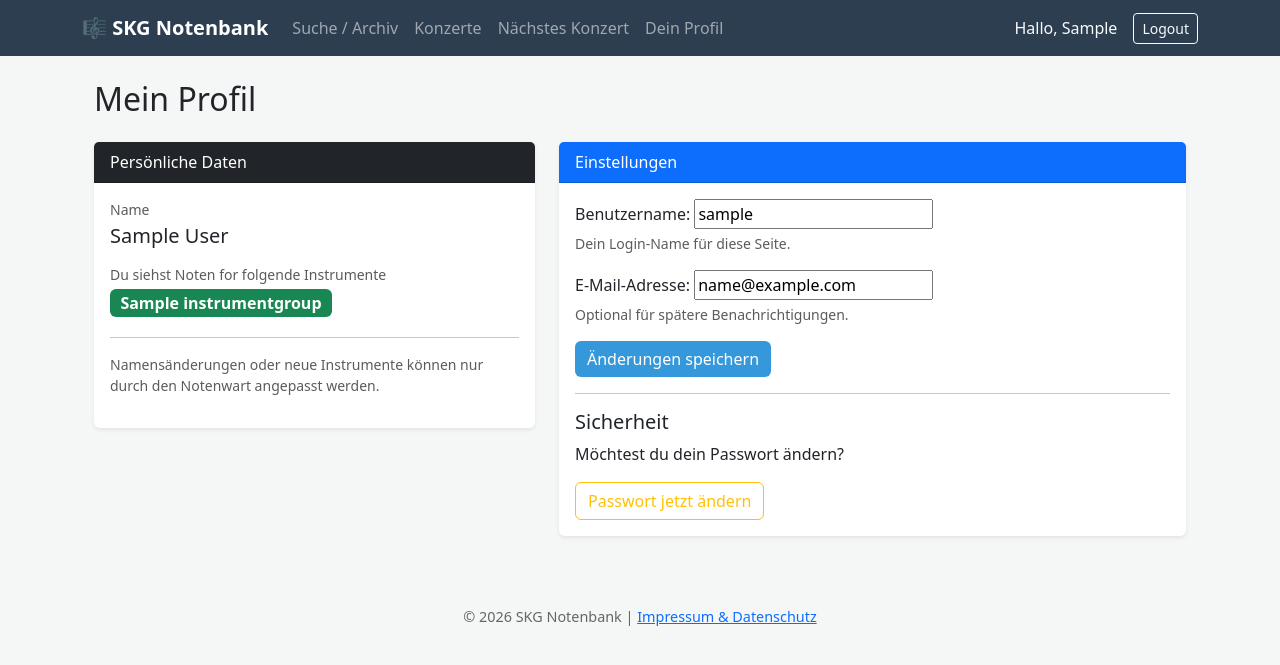
After one commit to tubadour-sw/scorelib, a Django app: page /profile/ in a window 1280 px wide. The commit adds this page. Shown: the top 665 px of the page. Run offline with Django 5.2, Linux system fonts and the light colour scheme; a user stored in the database is signed in; tables that the repository leaves empty hold one stand-in row (values such as "Sample post").

Commit message:
new user profile page

```diff
--- a/scorelib/forms.py
+++ b/scorelib/forms.py
@@ -1,5 +1,6 @@
 from django import forms
 from .models import Composer, Arranger, Concert
+from django.contrib.auth.models import User
 
 class PartSplitEntryForm(forms.Form):
     part_name = forms.CharField(
@@ -24,3 +25,17 @@ class CSVUserImportForm(forms.Form):
         initial=True,
         label="Dry Run (Nur Fehlerprüfung, keine Speicherung)"
     )
+
+class UserProfileUpdateForm(forms.ModelForm):
+    class Meta:
+        model = User
+        fields = ['username', 'email']
+        help_texts = {
+            'username': 'Dein Anmeldename. Er darf nur Buchstaben, Zahlen und @/./+/-/_ enthalten.',
+        }
+
+    def clean_username(self):
+        username = self.cleaned_data.get('username')
+        if User.objects.exclude(pk=self.instance.pk).filter(username=username).exists():
+            raise forms.ValidationError("Dieser Benutzername ist leider schon vergeben.")
+        return username
--- a/scorelib/urls.py
+++ b/scorelib/urls.py
@@ -16,4 +16,5 @@ urlpatterns = [
     path('download/audio/<int:audio_id>/', views.protected_audio_download, name='protected_audio_download'),
     path('piece/<int:pk>/', views.piece_detail, name='scorelib_piece_detail'),
     path('legal/', views.legal_view, name='legal'),
+    path('profile/', views.profile_view, name='profile_view'),
 ]
--- a/scorelib/views.py
+++ b/scorelib/views.py
@@ -15,7 +15,7 @@ from django.utils.text import slugify
 
 # Importiere deine Modelle
 from .models import Piece, Part, Concert, Arranger, Composer, Publisher, Genre, MusicianProfile, AudioRecording, InstrumentGroup
-from .forms import CSVPiecesImportForm, CSVUserImportForm
+from .forms import CSVPiecesImportForm, CSVUserImportForm, UserProfileUpdateForm
 
 @login_required
 def scorelib_index(request):
@@ -486,3 +486,22 @@ def import_musicians(request):
         "title": "Musiker-Import",
         "available_groups": available_groups
         })
+
+@login_required
+def profile_view(request):
+    user_profile = getattr(request.user, 'profile', None)
+
+    if request.method == 'POST':
+        form = UserProfileUpdateForm(request.POST, instance=request.user)
+        if form.is_valid():
+            form.save()
+            messages.success(request, "Profil erfolgreich aktualisiert!")
+            return redirect('profile_view')
+    else:
+        form = UserProfileUpdateForm(instance=request.user)
+
+    context = {
+        'form': form,
+        'user_profile': user_profile,
+    }
+    return render(request, 'registration/profile.html', context)
--- /dev/null
+++ b/templates/registration/profile.html
@@ -0,0 +1,71 @@
+{% extends "scorelib/base.html" %}
+{% block content %}
+<div class="container mt-4">
+    <h2 class="mb-4">Mein Profil</h2>
+    <div class="row">
+        <div class="col-md-5 mb-4">
+            <div class="card shadow-sm border-0">
+                <div class="card-header bg-dark text-white">Persönliche Daten</div>
+                <div class="card-body">
+                    <p class="mb-1 text-muted small">Name</p>
+                    <h5 class="mb-3">{{ request.user.first_name }} {{ request.user.last_name }}</h5>
+
+                    <p class="mb-1 text-muted small">Du siehst Noten for folgende Instrumente</p>
+                    <div>
+                        {% for group in user_profile.instrument_groups.all %}
+                            <span class="badge bg-success fs-6 mb-1">{{ group.name }}</span>
+                        {% empty %}
+                            <span class="text-danger">Keine Instrumentengruppe zugewiesen</span>
+                        {% endfor %}
+                    </div>
+                    <hr>
+                    <p class="small text-muted">
+                        <i class="bi bi-info-circle"></i> Namensänderungen oder neue Instrumente können nur durch den Notenwart angepasst werden.
+                    </p>
+                </div>
+            </div>
+        </div>
+
+        <div class="col-md-7">
+            <div class="card shadow-sm border-0">
+                <div class="card-header bg-primary text-white">Einstellungen</div>
+                <div class="card-body">
+                    <form method="post">
+                        {% csrf_token %}
+                        {% if form.non_field_errors %}
+                            <div class="alert alert-danger">
+                                {{ form.non_field_errors }}
+                            </div>
+                        {% endif %}
+                        <div class="mb-3">
+                            {{ form.username.label_tag }}
+                            {{ form.username }}
+                            {% if form.username.errors %}
+                                <div class="text-danger small">
+                                    {{ form.username.errors }}
+                                </div>
+                            {% endif %}
+                            <div class="form-text">Dein Login-Name für diese Seite.</div>
+                        </div>
+                        <div class="mb-3">
+                            {{ form.email.label_tag }}
+                            {{ form.email }}
+                            {% if form.email.errors %}
+                                <div class="text-danger small">
+                                    {{ form.email.errors }}
+                                </div>
+                            {% endif %}
+                            <div class="form-text">Optional für spätere Benachrichtigungen.</div>
+                        </div>
+                        <button type="submit" class="btn btn-primary">Änderungen speichern</button>
+                    </form>
+                    <hr>
+                    <h5>Sicherheit</h5>
+                    <p>Möchtest du dein Passwort ändern?</p>
+                    <a href="{% url 'password_change' %}" class="btn btn-outline-warning">Passwort jetzt ändern</a>
+                </div>
+            </div>
+        </div>
+    </div>
+</div>
+{% endblock %}
--- a/templates/scorelib/base.html
+++ b/templates/scorelib/base.html
@@ -1,4 +1,4 @@
-<!DOCTYPE html>
+{% load static %}  <!DOCTYPE html>
 <html lang="de">
 <head>
     <meta charset="UTF-8">
@@ -26,11 +26,17 @@
         <div class="collapse navbar-collapse" id="navbarNav">
             <ul class="navbar-nav me-auto">
                 <li class="nav-item"><a class="nav-link" href="{% url 'scorelib_index' %}">Suche / Archiv</a></li>
-				<li class="nav-item"><a class="nav-link" href="{% url 'concert_list' %}">Konzerte</a></li>
+                <li class="nav-item"><a class="nav-link" href="{% url 'concert_list' %}">Konzerte</a></li>
                 <li class="nav-item"><a class="nav-link" href="{% url 'next_concert' %}">Nächstes Konzert</a></li>
-				<li class="nav-item"><a class="nav-link" href="{% url 'password_change' %}">Passwort &auml;ndern</a></li>
+                {% if user.is_authenticated %}
+                    <li class="nav-item">
+                        <a class="nav-link" href="{% url 'profile_view' %}">
+                            <i class="bi bi-person-circle"></i> Dein Profil
+                        </a>
+                    </li>
+                {% endif %}
             </ul>
-            <span class="navbar-text me-3 text-light">Hallo, {{ user.username }}</span>
+            <span class="navbar-text me-3 text-light">Hallo, {{ user.first_name }}</span>
             <form action="{% url 'logout' %}" method="post" class="d-inline">
                 {% csrf_token %}
                 <button type="submit" class="btn btn-outline-light btn-sm">Logout</button>
```
